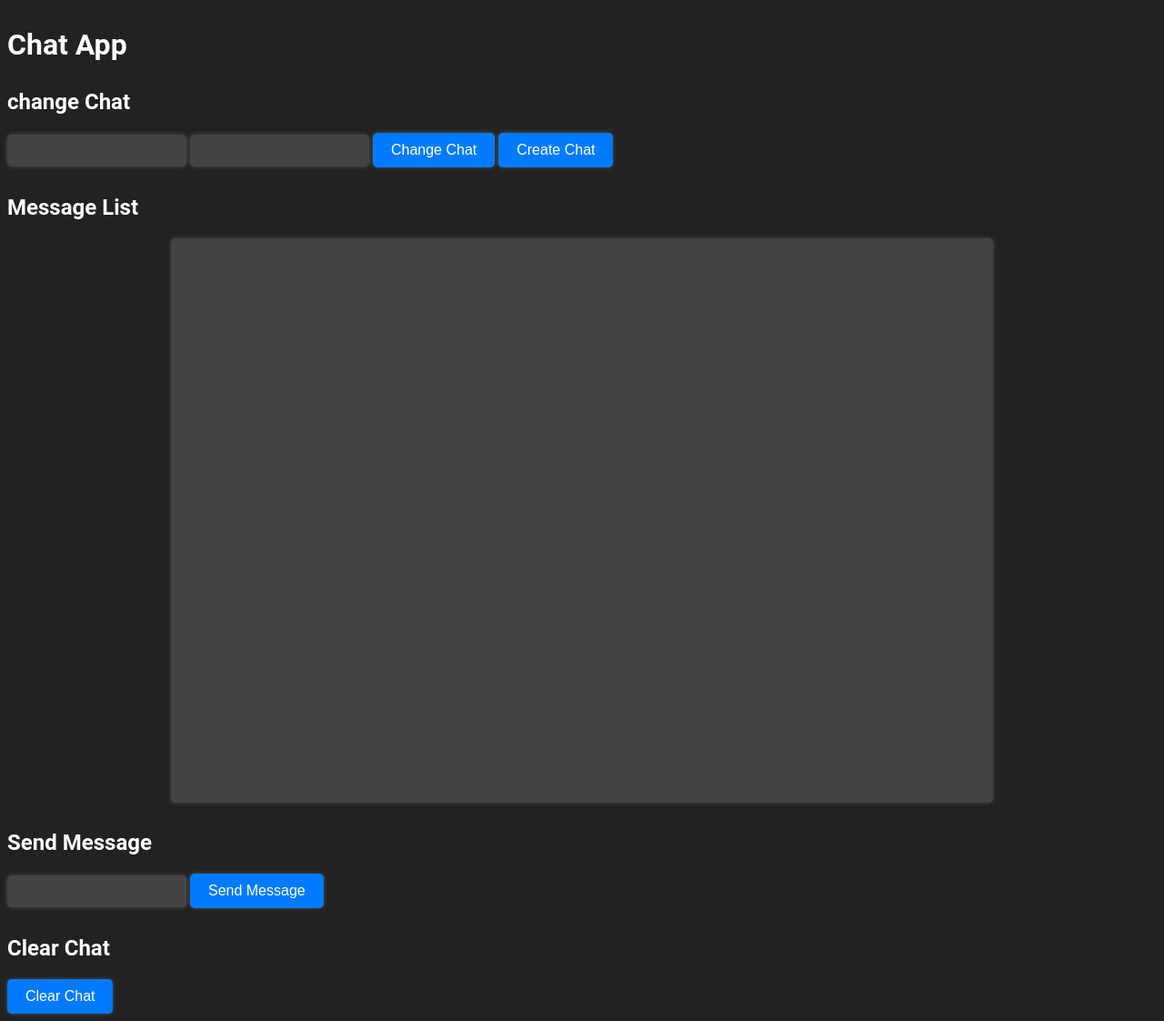
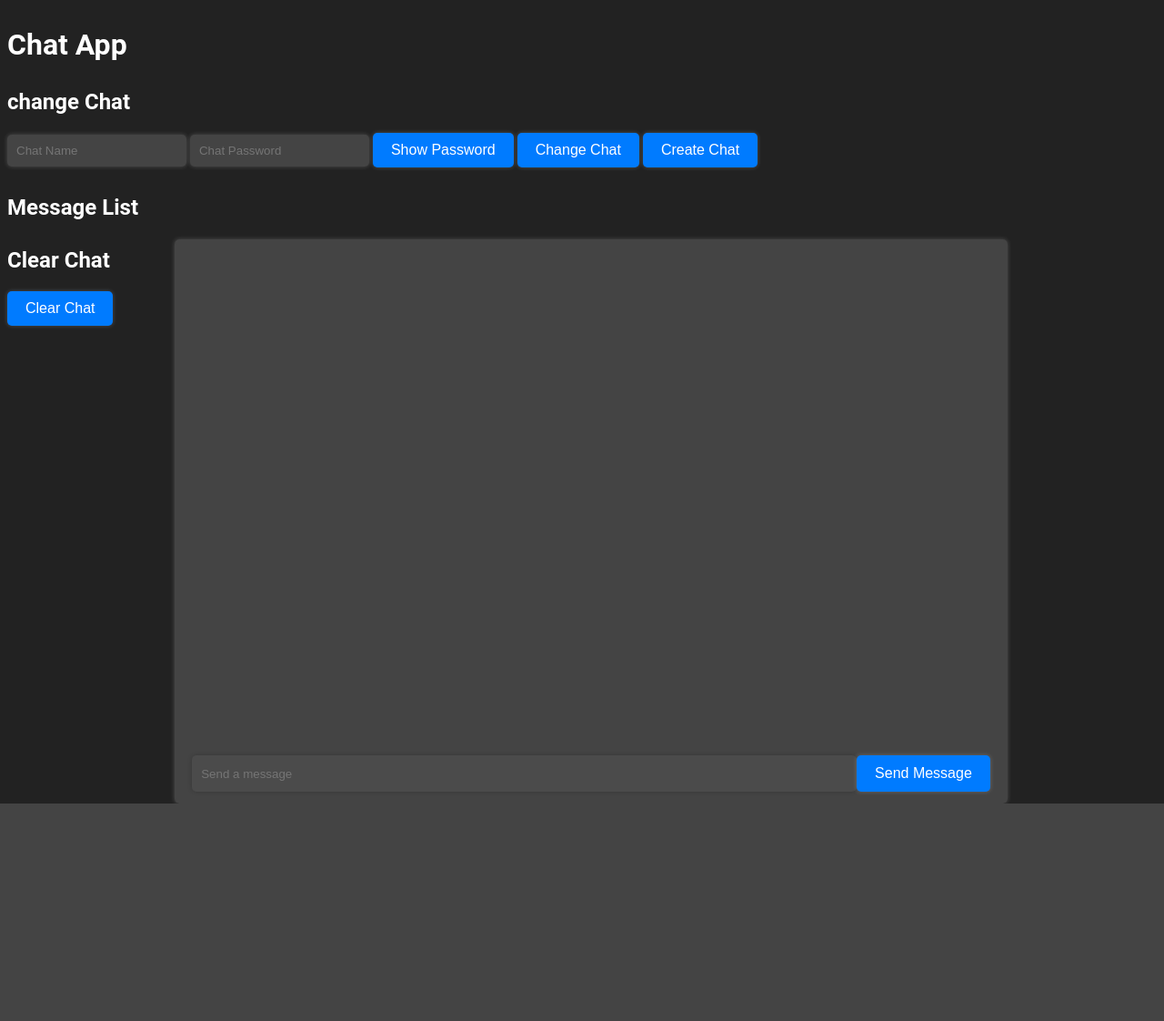
Before and after one commit to MixoMax/fchat, a Flask app: page /chat in a window 1280 px wide. Shown: the whole page at 91% size. After the commit the page ends 883 px from the top, so only its background shows below. Run offline with Flask 2, Linux system fonts and the light colour scheme.

Commit message:
first changes

```diff
--- a/server-py/static/main.js
+++ b/server-py/static/main.js
@@ -77,7 +77,9 @@ function sendMessage(chat_id, sender, message, password) {
 
 
   function send() {
-    let message = document.getElementById("message").value;
+    let message_input = document.getElementById("message_input");
+    let message = message_input.value;
+    message_input.value = "";
     chat_id = localStorage.getItem("chat_id");
     password = localStorage.getItem("password");
     let sender = localStorage.getItem("username");
@@ -178,8 +180,25 @@ function sendMessage(chat_id, sender, message, password) {
         `;}
         message_list_html += message_html;
       }
-      document.getElementById("message_list").innerHTML = message_list_html;
+      const message_list_div = document.getElementById("message_list");
+      message_list_div.innerHTML = message_list_html;
+      message_list_div.scrollTop = message_list_div.scrollHeight - message_list_div.clientHeight;
     } catch (error) {
       console.error('Error:', error);
     }
   }
+
+//
+function change_password_visibility(){
+  const password_visibility_button = document.getElementById("password_visibility_button");
+  const password_field = document.getElementById("chat_password");
+  if (password_visibility_button.value == "true") {
+    password_field.type = "password";
+    password_visibility_button.value = "false";
+    password_visibility_button.innerHTML = "Show Password";
+  } else {
+    password_field.type = "text";
+    password_visibility_button.value = "true";
+    password_visibility_button.innerHTML = "Hide Password";
+  }
+}
--- a/server-py/static/stylesheet1.css
+++ b/server-py/static/stylesheet1.css
@@ -7,6 +7,16 @@ body {
 
 /* Style input fields */
 input[type="text"] {
+  padding: 10px;
+  border: none;
+  border-radius: 5px;
+  box-shadow: 0px 0px 5px 0px rgba(255, 255, 255, 0.2);
+  background-color: #444;
+  color: #fff;
+}
+
+/* Style password fields */
+input[type="password"] {
   padding: 10px;
   border: none;
   border-radius: 5px;
@@ -38,8 +48,10 @@ h1, h2 {
   margin-top: 30px;
 }
 
-/* Style message list */
-#message_list {
+#message_field {
+  position: absolute;
+  left: 15%;
+  top: 263px;
   border: none;
   border-radius: 5px;
   box-shadow: 0px 0px 5px 0px rgba(255, 255, 255, 0.2);
@@ -51,9 +63,41 @@ h1, h2 {
   background-color: #444;
 }
 
+/* Style message list */
+#message_list {
+  position: relative;
+  left: -10px;
+  top: -10px;
+  width: calc(100% + 20px);
+  height: calc(100% - 46px);
+  overflow-y: auto;
+  margin: 0 auto;
+}
+
 /* Remove default outline on focus */
 :focus {
   outline: none;
+}
+
+/* Style message input*/
+#message_input {
+  position: absolute;
+  left: 16.5%;
+  top: 830px;
+  width: calc(67% - 147px);
+  height: 20px;
+  border: none;
+  border-radius: 5px;
+  box-shadow: 0px 0px 5px 0px rgba(0, 0, 0, 0.2);
+  margin: 0 auto;
+  background-color: #4b4b4b;
+}
+
+#send_message_button{
+  position: absolute;
+  right: calc(16.5% - 20px);
+  top: 830px;
+  height: 40px;
 }
 
 .message {
--- a/server-py/templates/chat.html
+++ b/server-py/templates/chat.html
@@ -11,19 +11,20 @@
 
     <div id="chat"></div>
     <h2>change Chat</h2>
-    <input type="text" id="chat_id" />
-    <input type="text" id="chat_password" />
+    <input type="text" id="chat_id" placeholder="Chat Name"/>
+    <input type="password" id="chat_password" placeholder="Chat Password"/>
+    <button onclick="change_password_visibility()" value=false id="password_visibility_button">Show Password</button>
     <button onclick="change_chat()">Change Chat</button>
     <button onclick="create()">Create Chat</button>
 
 
     <h2>Message List</h2>
-    <div id="message_list"></div>
+    <div id="message_field">
+      <div id="message_list"></div>
+    </div>
 
-
-    <h2>Send Message</h2>
-    <input type="text" id="message" />
-    <button onclick="send()">Send Message</button>
+    <input type="text" id="message_input" placeholder="Send a message"/>
+    <button onclick="send()" id="send_message_button">Send Message</button>
 
     <h2>Clear Chat</h2>
     <button onclick="clear_current_chat()">Clear Chat</button>
```
